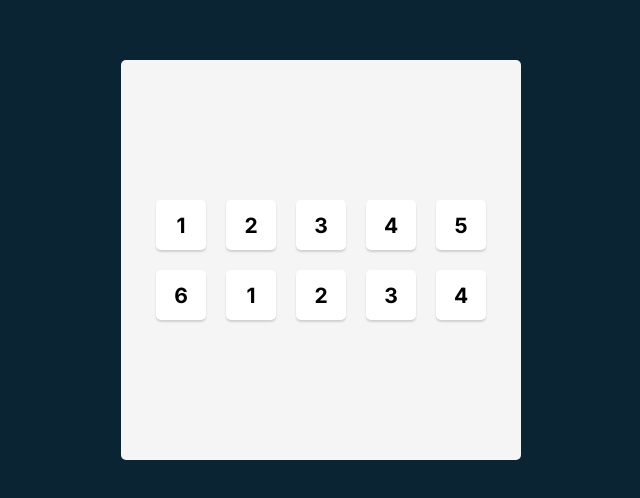
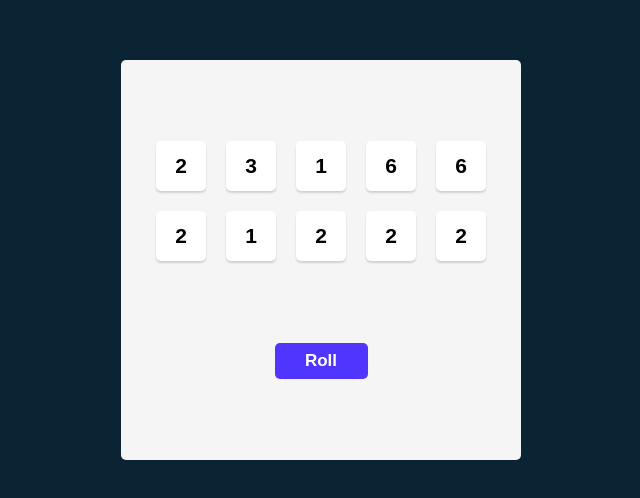
Before and after one commit to aayanaqdas/scrimba-tenzies, a React (Vite) app: page / in a window 1280 px wide. Shown: the part 140-638 px from the top of the page, without its empty margins (319-959 px from the left). Built offline with nearby package versions, Linux system fonts and the light colour scheme.

Commit message:
dynamically generate the dice numbers. added a roll button that generates new dice numbers when clicked

```diff
--- a/src/App.jsx
+++ b/src/App.jsx
@@ -1,20 +1,25 @@
-import Die from "./Die"
+import {useState} from "react"
+import Die from "./Die";
 
-export default function App(){
-    return(
-        <main>
-            <div className="die-container">
-                <Die value={1}/>
-                <Die value={2}/>
-                <Die value={3}/>
-                <Die value={4}/>
-                <Die value={5}/>
-                <Die value={6}/>
-                <Die value={1}/>
-                <Die value={2}/>
-                <Die value={3}/>
-                <Die value={4}/>
-            </div>
-        </main>
-    )
+export default function App() {
+  const [dice, setDice] = useState(genAllNewDice());
+
+  function genAllNewDice() {
+    const randomNumber = () => Math.ceil(Math.random() * 6);
+    const numArray = Array.from({ length: 10 }, randomNumber);
+    return numArray;
+  }
+
+  const diceEl = dice.map(num => {
+    return <Die value={num} />
+  })
+
+  return (
+    <main>
+      <div className="die-container">
+        {diceEl}
+      </div>
+      <button className="roll-btn" onClick={() => setDice(genAllNewDice())}>Roll</button>
+    </main>
+  );
 }
--- a/src/index.css
+++ b/src/index.css
@@ -1,7 +1,3 @@
-:root{
-  --die-green: #59E391;
-}
-
 
 * {
   box-sizing: border-box;
@@ -31,7 +27,7 @@ main {
   border-radius: 5px;
   display: flex;
   flex-direction: column;
-  justify-content: center;
+  justify-content: space-evenly;
   align-items: center;
 }
 
@@ -41,7 +37,11 @@ main {
   gap: 20px;
 }
 
-.die-component{
+button{
+  font-family: Karla, sans-serif;
+}
+
+.die-container button{
   height: 50px;
   width: 50px;
   box-shadow: 0px 2px 2px rgba(0, 0, 0, 0.15);
@@ -49,7 +49,6 @@ main {
   display: flex;
   align-items: center;
   justify-content: center;
-  font-family: Inter, sans-serif;
   font-weight: 700;
   font-size: 21px;
   text-align: center;
@@ -57,3 +56,19 @@ main {
   border: none;
   border-radius: 5px;
 }
+
+
+.roll-btn{
+  background-color: #5035FF;
+  color: #fff;
+  width: 93px;
+  height: 36px;
+  border-radius: 5px;
+  border: none;
+  cursor: pointer;
+  font-weight: 700;
+  font-size: 17px;
+  text-align: center;
+  vertical-align: middle;
+
+}
```
